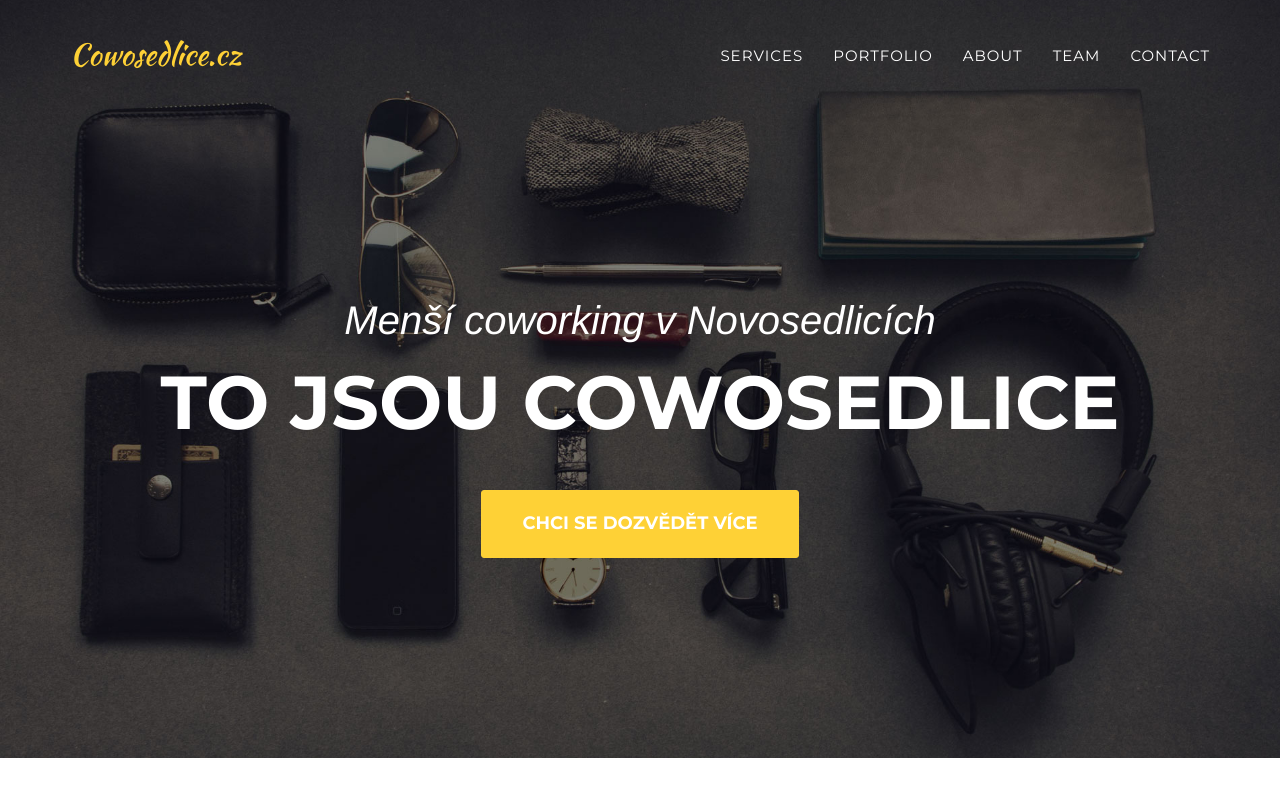
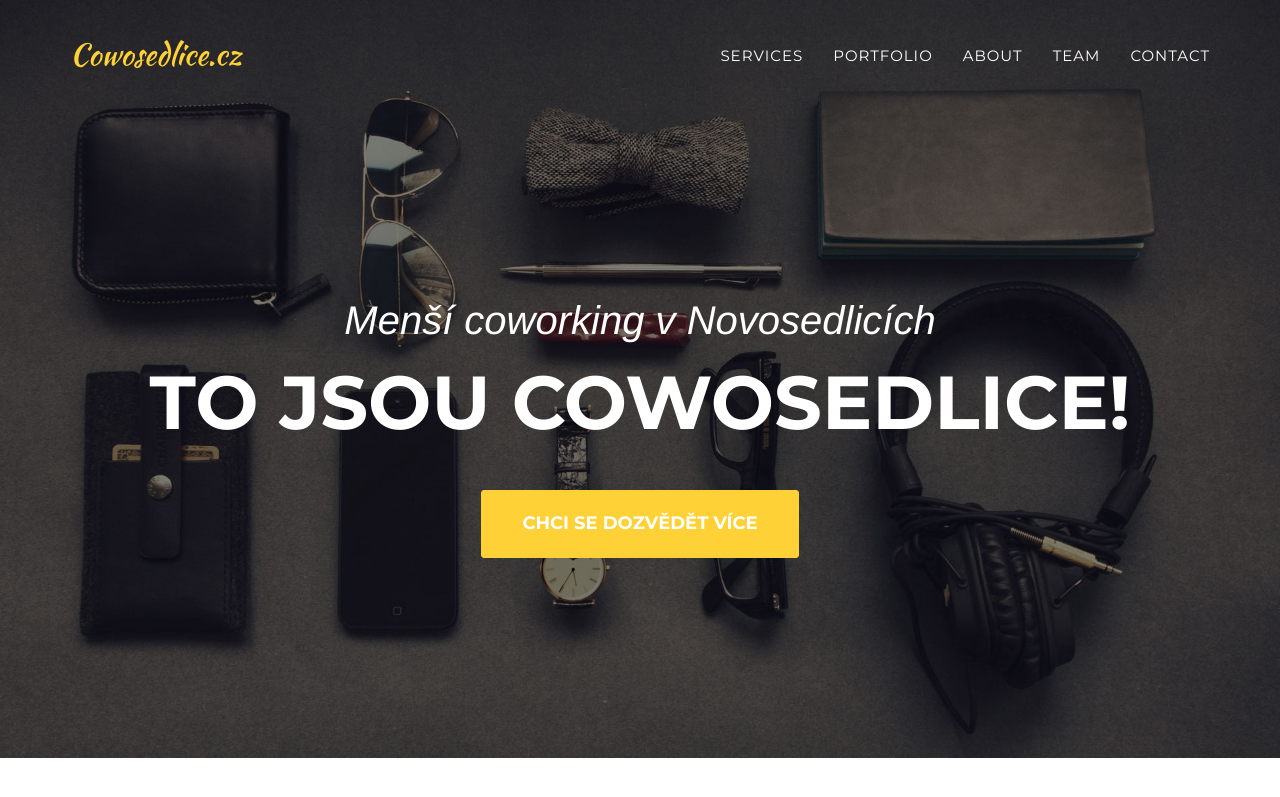
Before and after one commit to cowosedlice/cowosedlice.cz, a Jekyll site: the page built from index.html, in a window 1280 px wide and 900 px high. Shown: the top 797 px of the window. Built offline with Jekyll 4.4.1, drawn with Linux system fonts in a browser that asks for light colours; some web fonts are replaced.

Commit message:
Vykřičník

```diff
--- a/_includes/header.html
+++ b/_includes/header.html
@@ -45,7 +45,7 @@
         <div class="container">
             <div class="intro-text">
                 <div class="intro-lead-in">Menší coworking v Novosedlicích</div>
-                <div class="intro-heading">to jsou Cowosedlice</div>
+                <div class="intro-heading">to jsou Cowosedlice!</div>
                 <a href="#services" class="page-scroll btn btn-xl">Chci se dozvědět více</a>
             </div>
         </div>
```
